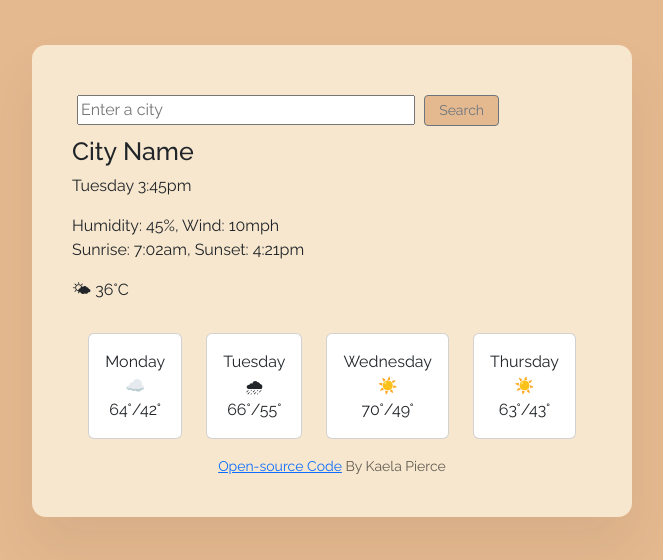
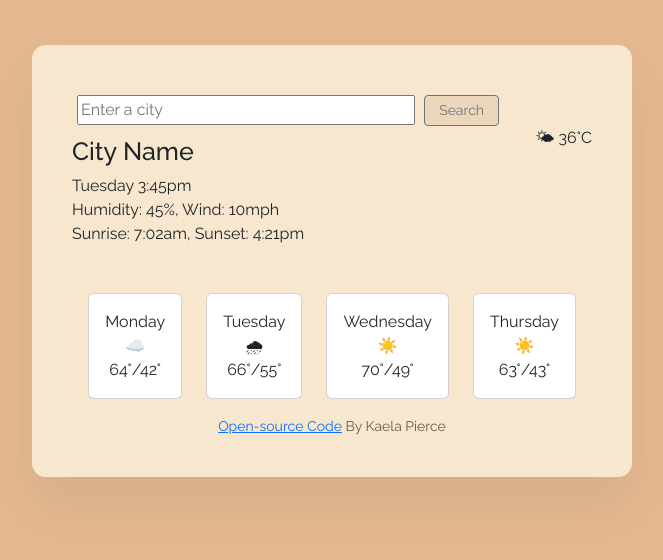
Before and after one commit to pkaela123/kp-weather-app, a plain HTML site: page index.html in a window 1280 px wide. Shown: the whole page, without its empty margins (308-971 px from the left). Drawn offline with nearby package versions, Linux system fonts and the light colour scheme; a web font is replaced by a local one.

Commit message:
Added div class to html and updated css

```diff
--- a/index.html
+++ b/index.html
@@ -38,14 +38,20 @@
         </form>
       </header>
       <main>
+        <div class="weather-app-data">
+          <div>
             <h1>City Name</h1>
-        <p>Tuesday 3:45pm</p>
             <p>
+              Tuesday 3:45pm
+              <br />
               Humidity: 45%, Wind: 10mph
               <br />
               Sunrise: 7:02am, Sunset: 4:21pm
             </p>
+          </div>
           <div>🌤 36°C</div>
+        </div>
+
         <div class="card weekdays">
           <div class="card-body">
             <div class="row">
--- a/style.css
+++ b/style.css
@@ -24,13 +24,16 @@ form {
 .search-form-button {
   margin-left: 5px;
   width: 75px;
-  background: #e5b990;
+  background: #ecd7bc;
 }
 h1 {
   margin-top: 10px;
   font-size: 25px;
 }
-
+.weather-app-data {
+  display: flex;
+  justify-content: space-between;
+}
 .weekdays {
   position: relative;
   top: 15px;
```
Lines whose indentation alone changed are shown as unchanged.
